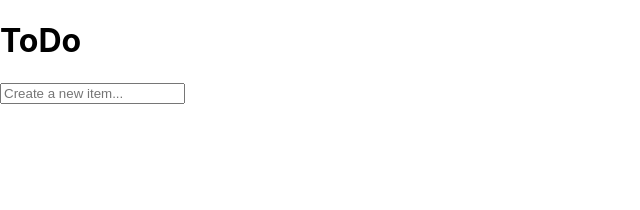
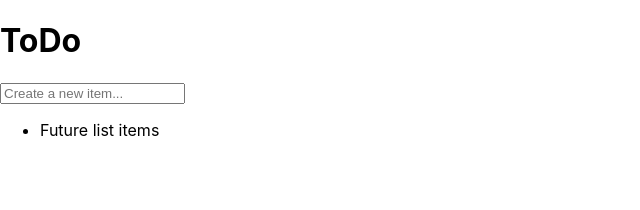
Before and after one commit to kirstengreen/todo-challenge-09262021, a React (Create React App) app: page / in a window 1280 px wide. Shown: the top 210 px of the page, without its empty margins (0-640 px from the left). Built offline with nearby package versions, Linux system fonts and the light colour scheme.

Commit message:
created basic todo list component and added to app.js

```diff
--- a/src/App.js
+++ b/src/App.js
@@ -1,13 +1,14 @@
 import './App.css'
 import Header from './components/Header/Header'
 import AddListItem from './components/AddListItem/AddListItem'
+import TodoList from './components/TodoList/TodoList'
 
  export default function App() {
   return (
     <div>
       <Header headerText='ToDo' />
       <AddListItem placeholderText='Create a new item...' />
-      {/* List component */}
+      <TodoList listItems="Future list items" />
       {/* List footer component */}
     </div>
   );
--- /dev/null
+++ b/src/components/TodoList/TodoList.js
@@ -0,0 +1,14 @@
+import './TodoList.css'
+
+export default function TodoList( props ) {
+
+  // Props: listItems
+
+  return (
+    <div>
+      <ul>
+        <li>{props.listItems}</li>
+      </ul>
+    </div>
+  )
+}
```
Also changed, not shown: src/components/TodoList/TodoList.css (added).
